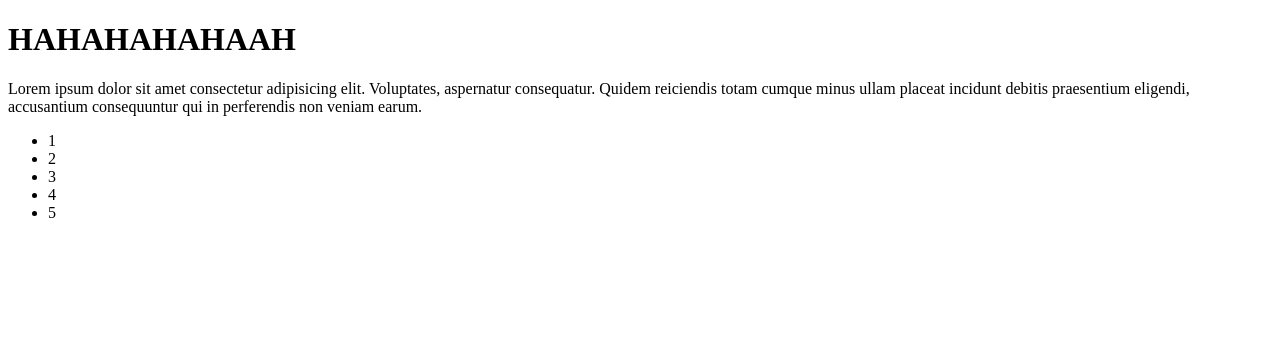
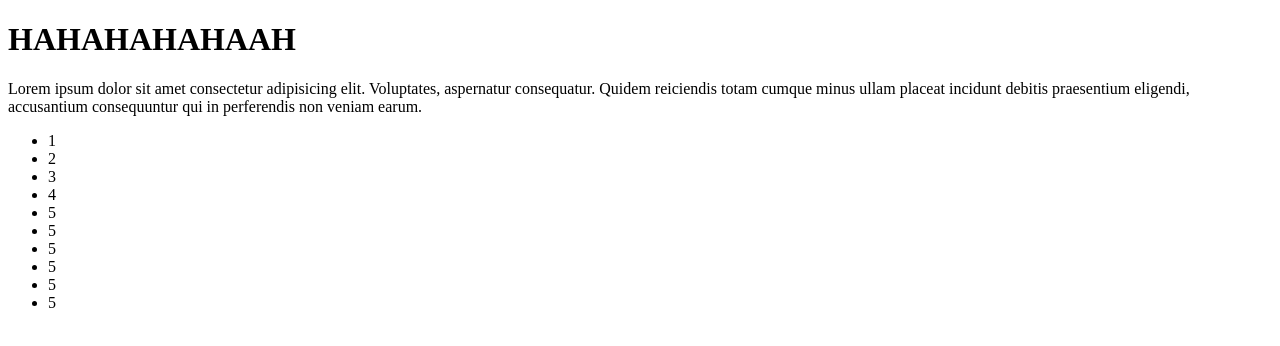
Before and after one commit to PAnhDuc/test-conflict, a plain HTML site: page index.html in a window 1280 px wide. Drawn offline with Linux system fonts and the light colour scheme.

Commit message:
update code

```diff
--- a/index.html
+++ b/index.html
@@ -19,6 +19,11 @@
             <li>3</li>
             <li>4</li>
             <li>5</li>
+            <li>5</li>
+            <li>5</li>
+            <li>5</li>
+            <li>5</li>
+            <li>5</li>
         </ul>
     </div>
 </body>
```
